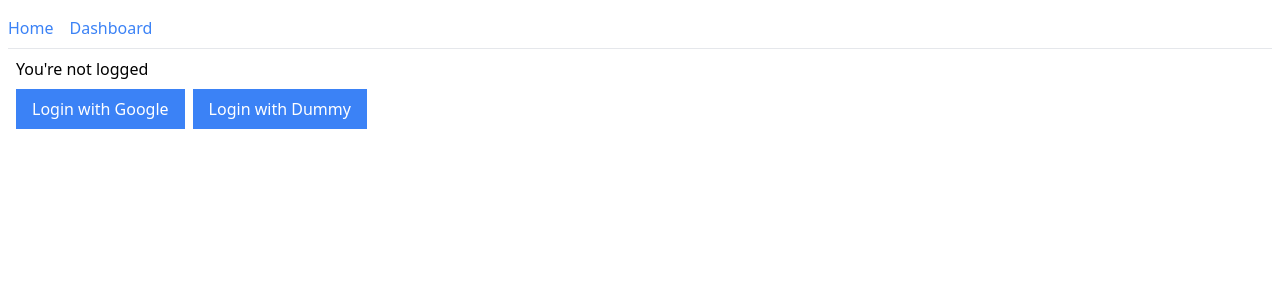
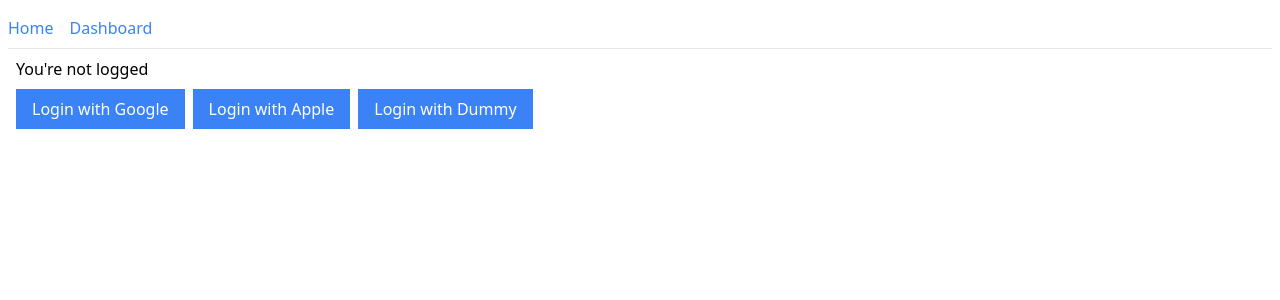
Before and after one commit to francescarpi/hobbyconn_spa, a Vue app: page /auth/login in a window 1280 px wide. Shown: the top 300 px of the page. Built offline with nearby package versions, Linux system fonts and the light colour scheme; what @formkit/vue would draw is missing.

Commit message:
add driver for apple id

```diff
--- /dev/null
+++ b/src/auth/drivers/apple.ts
@@ -0,0 +1,38 @@
+/* global AppleID */
+/* eslint no-undef: ["error", { "typeof": true }] */
+import { BaseOauth } from './base'
+import { OAuthToken } from '../models'
+
+export class AppleOauth extends BaseOauth {
+  public async login(): Promise<void> {
+    const script = document.createElement('script')
+    script.src = 'https://appleid.cdn-apple.com/appleauth/static/jsapi/appleid/1/en_US/appleid.auth.js'
+    document.head.appendChild(script)
+
+    // Once it's loaded, the client can be initiated
+    await script.addEventListener('load', () => {
+      AppleID.auth.init({
+        clientId: '[CLIENT_ID]',
+        scope: '[SCOPES]',
+        redirectURI: '[REDIRECT_URI]',
+        state: '[STATE]',
+        nonce: '[NONCE]',
+        usePopup: true
+      })
+    })
+
+    document.addEventListener('AppleIDSignInOnSuccess', (event) => {
+      // Handle successful response.
+      console.log('success', event.detail.data)
+    })
+
+    document.addEventListener('AppleIDSignInOnFailure', (event) => {
+      // Handle error.
+      console.log('error', event.detail.error)
+    })
+  }
+
+  protected checkToken(token: OAuthToken): boolean {
+    return true
+  }
+}
--- a/src/auth/services.ts
+++ b/src/auth/services.ts
@@ -1,5 +1,6 @@
 import { GoogleOauth } from './drivers/google'
 import { DummyOauth } from './drivers/dummy'
+import { AppleOauth } from './drivers/apple'
 import { useAuthStore } from './store'
 
 export const getInstance = (driver: string) => {
@@ -8,6 +9,8 @@ export const getInstance = (driver: string) => {
   switch (driver) {
     case 'google':
       return new GoogleOauth()
+    case 'apple':
+      return new AppleOauth()
   }
   return new DummyOauth()
 }
--- a/src/auth/views/LoginPage.vue
+++ b/src/auth/views/LoginPage.vue
@@ -17,6 +17,7 @@ const login = async (name: string) => {
     <p>You're not logged</p>
     <div class="flex gap-2">
       <a-button class="mt-2" @click="login('google')" :disabled="disabled">Login with Google</a-button>
+      <a-button class="mt-2" @click="login('apple')" :disabled="disabled">Login with Apple</a-button>
       <a-button class="mt-2" @click="login('dummy')" :disabled="disabled">Login with Dummy</a-button>
     </div>
   </div>
--- a/src/main.ts
+++ b/src/main.ts
@@ -1,6 +1,7 @@
 import { createApp } from 'vue'
 import { createPinia } from 'pinia'
 import { plugin, defaultConfig } from '@formkit/vue'
+import { persistPinia } from './services/persist-pinia'
 
 import '@formkit/themes/genesis'
 import './assets/index.css'
@@ -9,7 +10,11 @@ import App from './App.vue'
 import router from './router'
 
 const app = createApp(App)
-app.use(createPinia())
+
+const pinia = createPinia()
+persistPinia(pinia)
+app.use(pinia)
+
 app.use(router)
 app.use(plugin, defaultConfig)
 
--- /dev/null
+++ b/src/services/persist-pinia.ts
@@ -0,0 +1,11 @@
+import { watch } from 'vue'
+
+export const persistPinia = (piniaInstance) => {
+  watch(
+    piniaInstance.state,
+    (state) => {
+      localStorage.setItem('piniaState', JSON.stringify(state))
+    },
+    { deep: true }
+  )
+}
```
